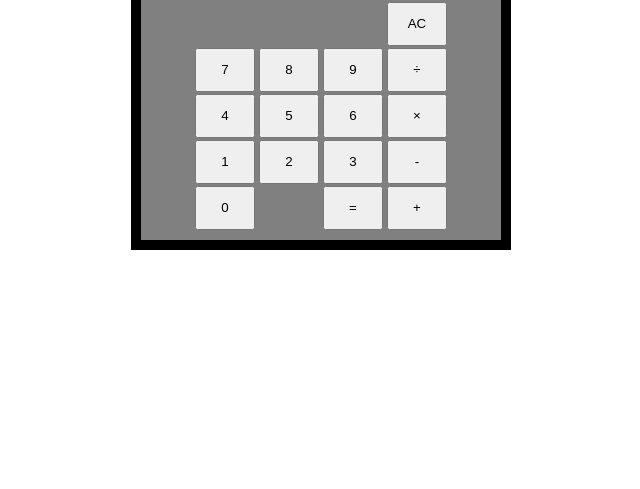
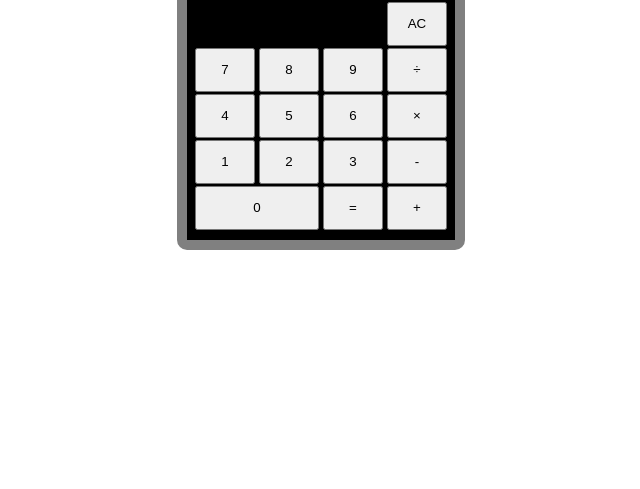
Before and after one commit to bagasprimanto/odin-calculator, a plain HTML site: page index.html in a window 1280 px wide. Shown: the part 311-800 px from the top of the page, without its empty margins (319-959 px from the left). Drawn offline with Linux system fonts and the light colour scheme.

Commit message:
Refined the spacings in buttons and border radius

```diff
--- a/styles.css
+++ b/styles.css
@@ -25,12 +25,13 @@ button {
 }
 
 .calculator-container {
-    width: 360px;
-    background-color: grey;
+    width: fit-content;
+    background-color: black;
     display: flex;
     flex-direction: column;
     align-items: center;
-    border: solid black 10px;
+    border: solid grey 10px;
+    border-radius: 10px;
 }
 
 .screen {
@@ -57,4 +58,5 @@ button {
 
 button#zero {
     margin-right: auto;
+    flex: 1;
 }
```
